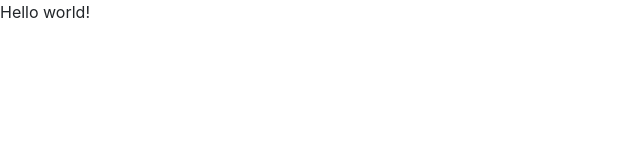
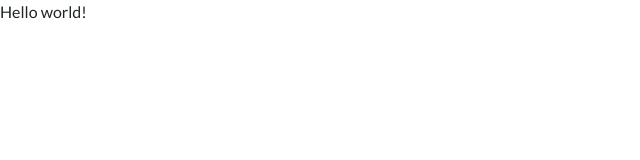
Before and after one commit to shahpreetk/jobportal, a plain HTML site: page index.html in a window 1280 px wide. Shown: the full height of the page, 0-640 px from the left. Drawn offline with nearby package versions, Linux system fonts and the light colour scheme.

Commit message:
font changed

```diff
--- a/css/styles.css
+++ b/css/styles.css
@@ -0,0 +1,3 @@
+body{
+    font-family: 'Lato', sans-serif;
+}
--- a/index.html
+++ b/index.html
@@ -13,6 +13,8 @@
     <link rel="stylesheet" href="node_modules/font-awesome/css/font-awesome.min.css">
     <!-- Bootstrap-Social CSS -->
     <link rel="stylesheet" href="node_modules/bootstrap-social/bootstrap-social.css">
+    <!-- Lato font family -->
+    <link href="https://fonts.googleapis.com/css2?family=Lato&display=swap" rel="stylesheet">
     <!-- Custom CSS -->
     <link href="css/styles.css" rel="stylesheet">
     <title>Job Portal</title>
```
